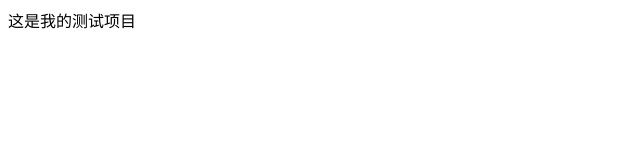
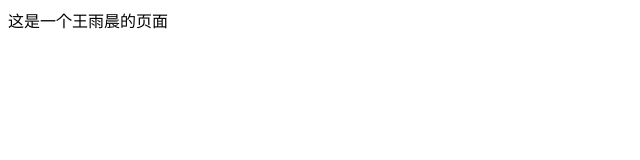
Before and after one commit to JiuYueCL/myTest, a plain HTML site: page index.html in a window 1280 px wide. Shown: the whole page, without its empty margins (0-640 px from the left). Drawn offline with Linux system fonts and the light colour scheme.

Commit message:
Update index.html

```diff
--- a/index.html
+++ b/index.html
@@ -8,7 +8,7 @@
 </head>
 <body>
   <div>
-    这是我的测试项目
+    这是一个王雨晨的页面
   </div>
 </body>
 </html>
```
